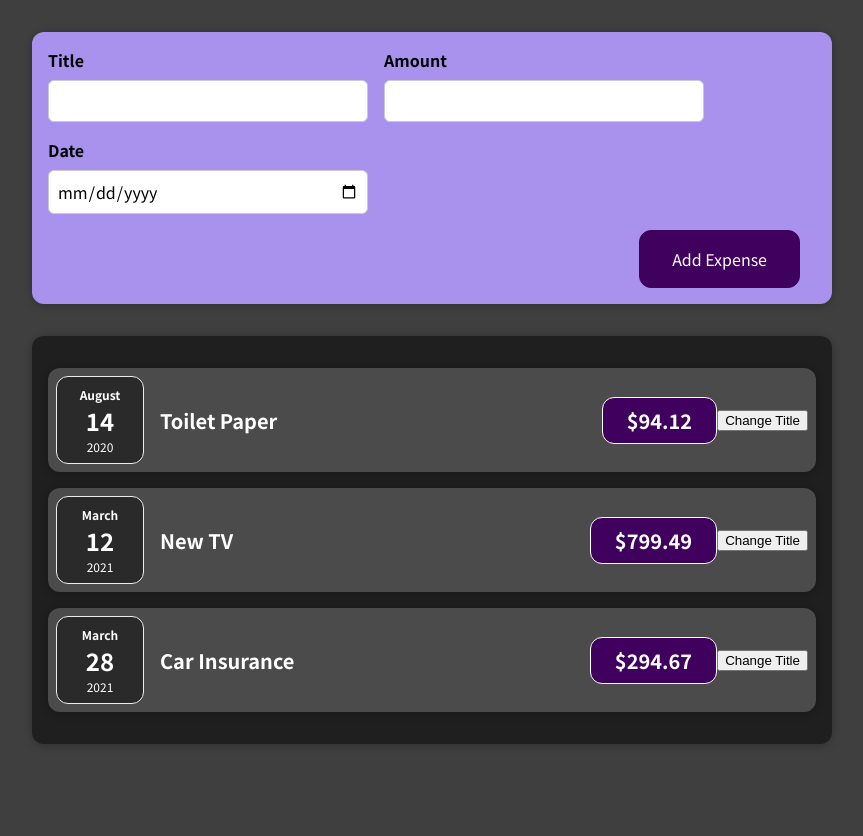
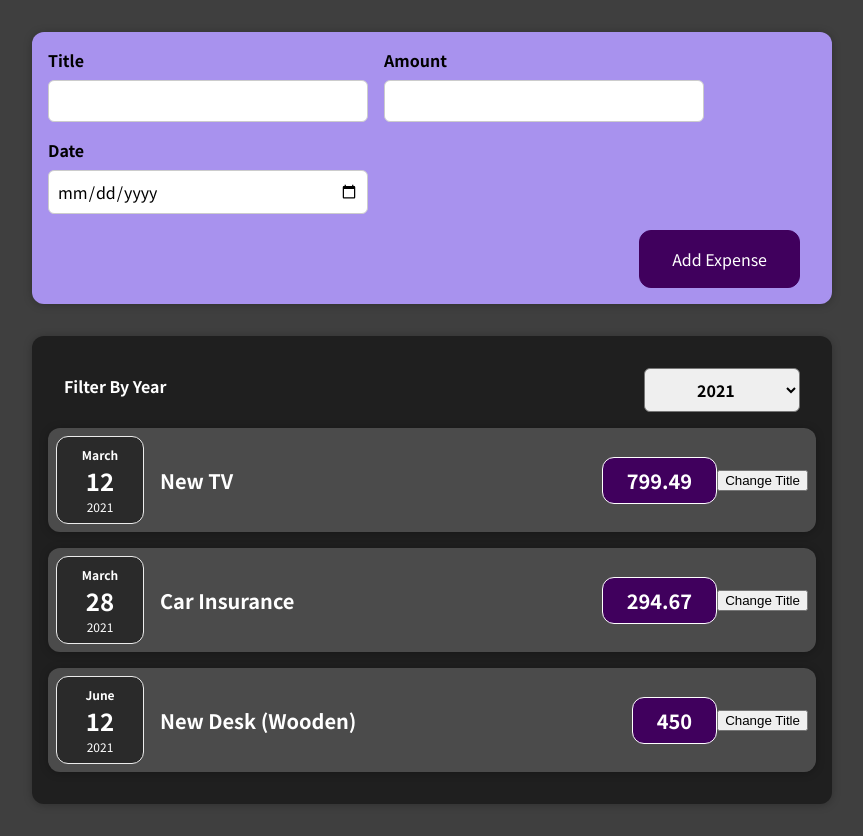
Before and after one commit to reza-salemi/Expense-Tracker, a React (Create React App) app: page / in a window 1280 px wide. Shown: the whole page, without its empty margins (208-1071 px from the left). Before the commit the page ends 800 px from the top, so only its background shows below. Built offline with nearby package versions, Linux system fonts and the light colour scheme.

Commit message:
create filter by year

```diff
--- a/src/App.js
+++ b/src/App.js
@@ -1,8 +1,8 @@
+import { useState } from "react";
 import Expenses from "./components/Expenses/Expenses";
 import NewExpense from "./components/NewExpense/NewExpense";
 
-const App = () => {
-  const expenses = [
+const DUMMY_EXPENSE = [
   {
     id: "e1",
     title: "Toilet Paper",
@@ -23,9 +23,15 @@ const App = () => {
     date: new Date(2021, 5, 12),
   },
 ];
+const App = () => {
+  const [expenses, setExpenses] = useState(DUMMY_EXPENSE);
+
   const addExpenseHandler = (expense) => {
-    console.log(expense);
+    setExpenses((prevExpenses) => {
+      return [expense, ...prevExpenses];
+    });
   };
+
   return (
     <div>
       <NewExpense onAddExpense={addExpenseHandler} />
--- /dev/null
+++ b/src/components/Expenses/ExpenseFilter.css
@@ -0,0 +1,24 @@
+.expenses-filter {
+  color: white;
+  padding: 0 1rem;
+}
+
+.expenses-filter__control {
+  display: flex;
+  width: 100%;
+  align-items: center;
+  justify-content: space-between;
+  margin: 1rem 0;
+}
+
+.expenses-filter label {
+  font-weight: bold;
+  margin-bottom: 0.5rem;
+}
+
+.expenses-filter select {
+  font: inherit;
+  padding: 0.5rem 3rem;
+  font-weight: bold;
+  border-radius: 6px;
+}
--- /dev/null
+++ b/src/components/Expenses/ExpenseFilter.js
@@ -0,0 +1,22 @@
+import "./ExpenseFilter.css";
+
+const ExpenseFilter = (props) => {
+  const dropDownChangeHandler = (event) => {
+    props.onChangeFilter(event.target.value);
+  };
+
+  return (
+    <div className="expenses-filter">
+      <div className="expenses-filter__control">
+        <label>Filter By Year</label>
+        <select value={props.selected} onChange={dropDownChangeHandler}>
+          <option value="2023">2023</option>
+          <option value="2022">2022</option>
+          <option value="2021">2021</option>
+        </select>
+      </div>
+    </div>
+  );
+};
+
+export default ExpenseFilter;
--- a/src/components/Expenses/ExpenseItem.js
+++ b/src/components/Expenses/ExpenseItem.js
@@ -1,21 +1,16 @@
-import { useState } from "react";
 import ExpenseDate from "./ExpenseDate";
 import "./ExpenseItem.css";
 import Card from "../UI/Card";
 
 const ExpenseItem = (props) => {
-  const [title, setTitle] = useState(props.title);
-  const clickHandler = () => {
-    setTitle("updated!!!");
-  };
   return (
     <Card className="expense-item">
       <ExpenseDate date={props.date} />
       <div className="expense-item__description">
-        <h2>{title}</h2>
-        <div className="expense-item__price">${props.amount}</div>
+        <h2>{props.title}</h2>
+        <div className="expense-item__price">{props.amount}</div>
       </div>
-      <button onClick={clickHandler}>Change Title</button>
+      <button>Change Title</button>
     </Card>
   );
 };
--- a/src/components/Expenses/Expenses.js
+++ b/src/components/Expenses/Expenses.js
@@ -1,24 +1,34 @@
+import { useState } from "react";
 import ExpenseItem from "./ExpenseItem";
 import Card from "../UI/Card";
 import "./Expenses.css";
+import ExpenseFilter from "./ExpenseFilter";
+
 const Expenses = (props) => {
+  const [filteredYear, setFilteredYear] = useState("2021");
+
+  const filterChangeHandler = (selectedYear) => {
+    setFilteredYear(selectedYear);
+  };
+
+  const filteredExpenses = props.items.filter((expense) => {
+    return expense.date.getFullYear().toString() === filteredYear;
+  });
+
   return (
     <Card className="expenses">
-      <ExpenseItem
-        title={props.items[0].title}
-        amount={props.items[0].amount}
-        date={props.items[0].date}
-      ></ExpenseItem>
-      <ExpenseItem
-        title={props.items[1].title}
-        amount={props.items[1].amount}
-        date={props.items[1].date}
-      ></ExpenseItem>
-      <ExpenseItem
-        title={props.items[2].title}
-        amount={props.items[2].amount}
-        date={props.items[2].date}
-      ></ExpenseItem>
+      <ExpenseFilter
+        selected={filteredYear}
+        onChangeFilter={filterChangeHandler}
+      />
+      {filteredExpenses.map((expense) => (
+        <ExpenseItem
+          key={expense.id}
+          title={expense.title}
+          amount={expense.amount}
+          date={expense.date}
+        />
+      ))}
     </Card>
   );
 };
--- a/src/components/NewExpense/ExpenseForm.js
+++ b/src/components/NewExpense/ExpenseForm.js
@@ -58,7 +58,7 @@ const ExpenseForm = (props) => {
           <label>Date</label>
           <input
             type="date"
-            min="2022-01-01"
+            min="2021-01-01"
             max="2023-12-31"
             onChange={dateChangeHandler}
             value={enteredDate}
```
Lines whose indentation alone changed are shown as unchanged.
